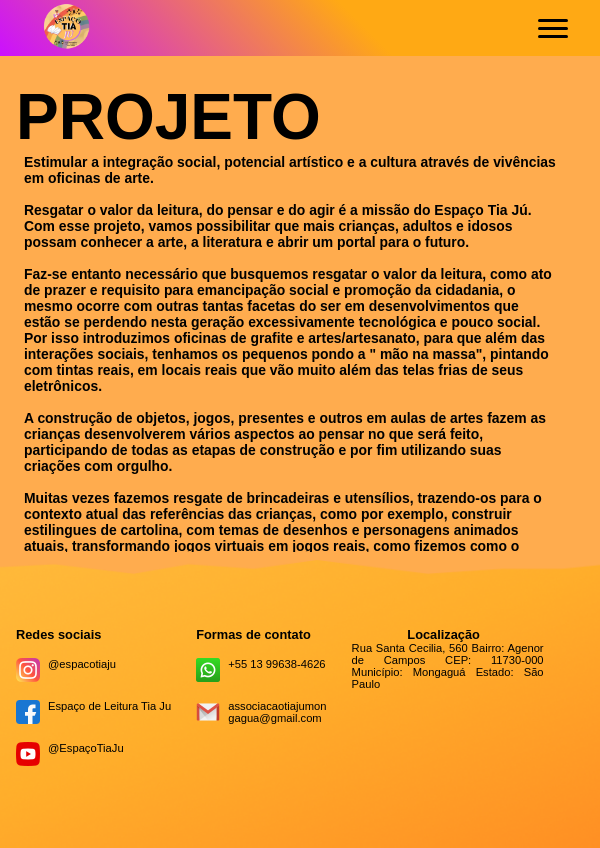
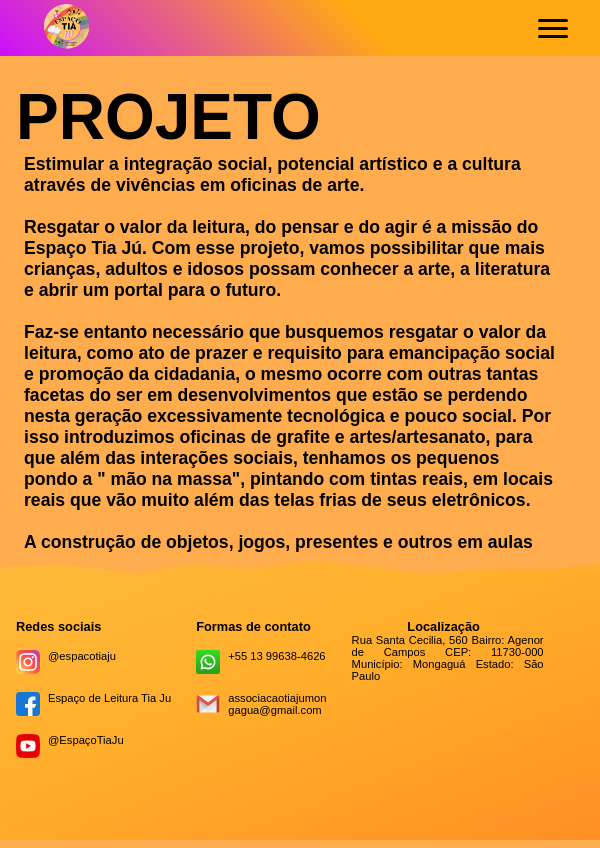
Before and after one commit to Yohan160/Site-Espacotiaju, a plain HTML site: page TCC-PUBLICO/Projeto.html in a window 600 px wide. Drawn offline with Linux system fonts and the light colour scheme.

Commit message:
Add files via upload

```diff
--- a/TCC-PUBLICO/projeto.css
+++ b/TCC-PUBLICO/projeto.css
@@ -295,13 +295,14 @@ body{
     font-size: 4rem;
     }
     .Projeto p{
-        font-size: 1rem;
+        font-size: 1.1rem;
         font-weight: bold;
     }
 
     .rodape{
+        display: flex;
         top: 70dvh;
-        height: 36vh;
+        height: 35dvh;
     }
 
     .logo-rodape img{
@@ -313,8 +314,9 @@ body{
     }
 
     .inf-rodape{
+        display: flex;
         left: 1vh;
-        bottom: 10vh;
+        bottom: 10dvh;
         font-size: 0.7rem;
         width: 95%;
     }
@@ -324,10 +326,3 @@ body{
         display: none;
     }
 }
-
-/* ajustes finos mobile */
-@media (max-width:600px) and (min-width:540px){
-    .Projeto p{
-        font-size: 0.87rem;
-    }
-}
```
